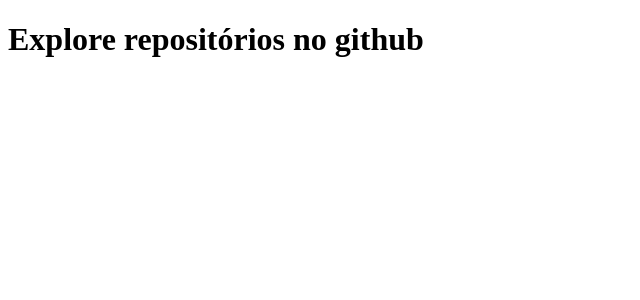
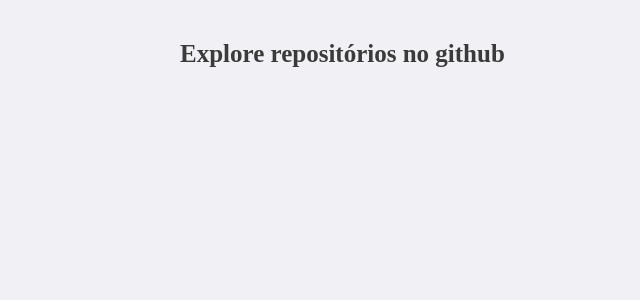
Before and after one commit to vai-everton/projeto-github, a React (Create React App) app: page / in a window 1280 px wide. Shown: the top 300 px of the page, without its empty margins (0-640 px from the left). Built offline with nearby package versions, Linux system fonts and the light colour scheme.

Commit message:
Utilizando Styled Components

```diff
--- a/package.json
+++ b/package.json
@@ -10,6 +10,7 @@
     "@types/node": "^12.0.0",
     "@types/react": "^16.9.53",
     "@types/react-dom": "^16.9.8",
+    "@types/styled-components": "^5.1.7",
     "react": "^17.0.1",
     "react-dom": "^17.0.1",
     "react-router-dom": "^5.2.0",
--- a/src/App.tsx
+++ b/src/App.tsx
@@ -1,13 +1,15 @@
 import React from 'react';
 import { BrowserRouter } from 'react-router-dom'
-
+import GlobalStyle from './styles/global'
 import Routes from './routes';
 
 const App: React.FC = () => (
-
-      <BrowserRouter>
-        <Routes />
-      </BrowserRouter>
+      <>
+        <BrowserRouter>
+          <Routes />
+        </BrowserRouter>
+        <GlobalStyle />
+      </>
 
 );
 
--- a/src/pages/Dashboard/Dashboard.tsx
+++ b/src/pages/Dashboard/Dashboard.tsx
@@ -1,9 +1,10 @@
 import React from 'react'
+import {Title}  from './styles'
 
 const Dashboard:React.FC = () => {
     return (
         <>
-            <h1 style={{color:'black'}}>Explore repositórios no github</h1>
+            <Title>Explore repositórios no github</Title>
         </>
     )
 }
--- /dev/null
+++ b/src/pages/Dashboard/styles.ts
@@ -0,0 +1,6 @@
+import styled from 'styled-components'
+
+export const Title = styled.h1`
+    font-size: 25px;
+    color: #3a3a3a;
+`;
--- /dev/null
+++ b/src/styles/global.ts
@@ -0,0 +1,20 @@
+import { createGlobalStyle } from 'styled-components'
+
+export default createGlobalStyle`
+    * {
+        margin: 0;
+        padding: 0;
+        outline: 0;
+        box-sizing: border-box;
+    }
+
+    body {
+        background: #f0f0f5;
+    }
+
+    #root {
+        max-width: 960px;
+        margin: 0 auto;
+        padding: 40px 20px;
+    }
+`;
```
Also changed, not shown: 2 other files (tests, documents, lock files or other folders).
